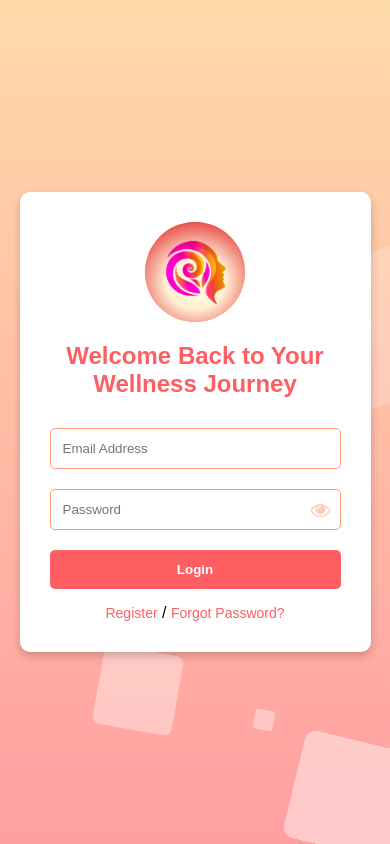
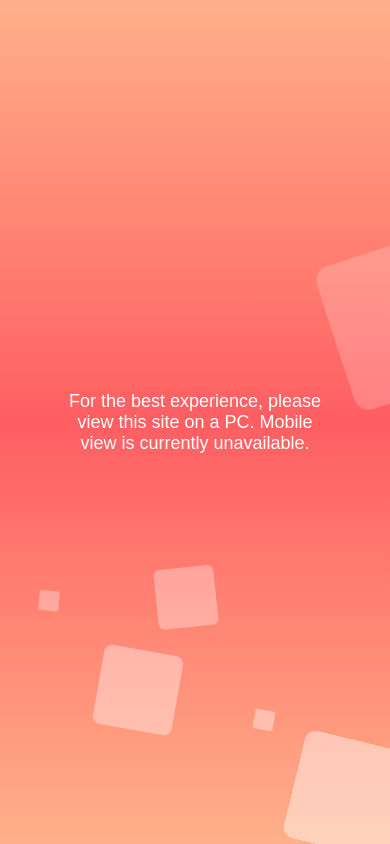
Before and after one commit to WhiteDev08/Sahasya---Mental-Health-Assistant, a Flask app: page / in a window 390 px wide. Run offline with Flask 3, Linux system fonts and the light colour scheme; parts of the project's set-up code (start-up, migrations or seed data) failed here and were passed over.

Commit message:
Update login_page.html

```diff
--- a/metal_health/templates/login_page.html
+++ b/metal_health/templates/login_page.html
@@ -4,10 +4,7 @@
   <meta charset="UTF-8" />
   <meta name="viewport" content="width=device-width, initial-scale=1.0" />
   <title>Login - Wellness Journey</title>
-    <link
-      rel="stylesheet"
-      href="https://stackpath.bootstrapcdn.com/font-awesome/4.7.0/css/font-awesome.min.css"
-    />
+
   <style>
     /* General Reset */
     * {
@@ -224,7 +221,7 @@
 
     /* Space between login button and links */
     .link-group {
-        margin-top: 15px; /* Add space between button and links */
+      margin-top: 15px;
     }
 
     .error-message {
@@ -233,30 +230,28 @@
       margin: 5px;
     }
 
-    /* Styling for the password container */
-    .password-container {
-      position: relative;
-      margin-bottom: 10px;
+    /* Mobile View Message */
+    .mobile-view-message {
+    display: none;
+    text-align: center;
+    color: #ffffff;
+    padding: 60px;
+    font-size: 18px;
    }
 
-    /* Styling for the eye symbol */
-    .eye-symbol {
-      position: absolute;
-      right: 10px;
-      top: 50%;
-      transform: translateY(-50%);
-      cursor: pointer;
-      opacity: 0.5;
-      transition: opacity 0.3s;
+    /* Media Query for Mobile */
+    @media screen and (max-width: 768px) {
+      .login-box {
+        display: none;
       }
 
-    .eye-symbol:hover {
-      opacity: 1; /* Make the eye symbol more visible on hover */
+      .mobile-view-message {
+        display: block;
       }
 
-    .eye-symbol i {
-      font-size: 20px; /* Adjust the icon size as needed */
-      color: #ff9b76; /* Adjust the icon color to match your design */
+      body{
+	background:linear-gradient(to bottom, #ffb089, #ff5e62 50%, #ffb089);
+      }
     }
 
   </style>
@@ -278,14 +273,26 @@
     </ul>
   </div>
 
+  <!-- Mobile View Message -->
+  <div class="mobile-view-message">
+    <p>For the best experience, please view this site on a PC. Mobile view is currently unavailable.</p>
+  </div>
+
+
   <div class="login-box">
     <div class="logo-placeholder">
-        <img
-          src="{{ url_for('static', filename='images/logo.jpg') }}"
-          alt="Logo"
-        />
+      <img src="{{ url_for('static', filename='images/logo.jpg') }}" alt="Logo" />
     </div>
     <h2>Welcome Back to Your Wellness Journey</h2>
+
+    <!-- Display Flash Messages -->
+    {% with messages = get_flashed_messages(with_categories=true) %}
+      {% if messages %}
+        {% for category, message in messages %}
+          <div class="error-message {{ category }}">{{ message }}</div>
+        {% endfor %}
+      {% endif %}
+    {% endwith %}
 
     <!-- Login Form -->
     <form action="{{ url_for('login_submit') }}" method="POST">
@@ -297,25 +304,14 @@
         placeholder="Email Address"
         required
       />
-          <!-- Password Field -->
-          <div class="password-container">
       <input
         type="password"
+        id="loginPassword"
         name="password"
-              class="input-field password-input"
+        class="input-field"
         placeholder="Password"
         required
-              minlength="6"
-              id="password"
       />
-            <label class="eye-symbol">
-              <i class="fa fa-eye"></i> <!-- Font Awesome icon -->
-            </label>
-          </div>
-
-        <div id="loginError" class="error-message">
-          {{ error if error else "" }}
-        </div>
       <button type="submit" class="login-btn">Login</button>
     </form>
 
@@ -324,20 +320,5 @@
       <a href="#" class="forgot-password">Forgot Password?</a>
     </div>
   </div>
-    <script>
-      // Function to toggle password visibility
-      const eyeSymbols = document.querySelectorAll('.eye-symbol');
-      eyeSymbols.forEach((eyeSymbol) => {
-        eyeSymbol.addEventListener('mouseover', () => {
-          const passwordField = eyeSymbol.previousElementSibling;
-          passwordField.type = 'text'; // Change type to 'text' to show password
-        });
-
-        eyeSymbol.addEventListener('mouseout', () => {
-          const passwordField = eyeSymbol.previousElementSibling;
-          passwordField.type = 'password'; // Change type back to 'password' to hide it
-        });
-      });
-    </script>
 </body>
 </html>
```
Lines whose indentation alone changed are shown as unchanged.
